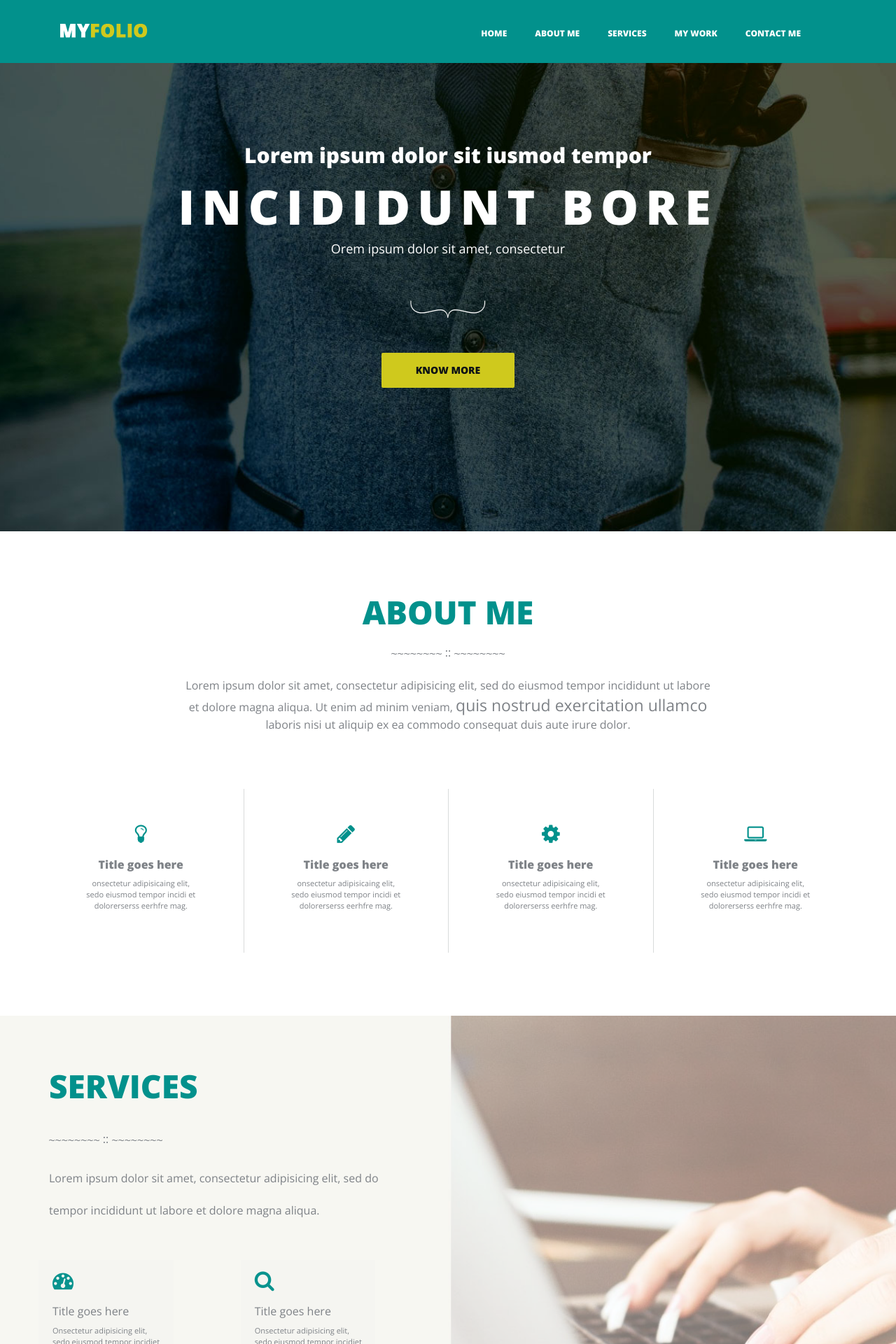
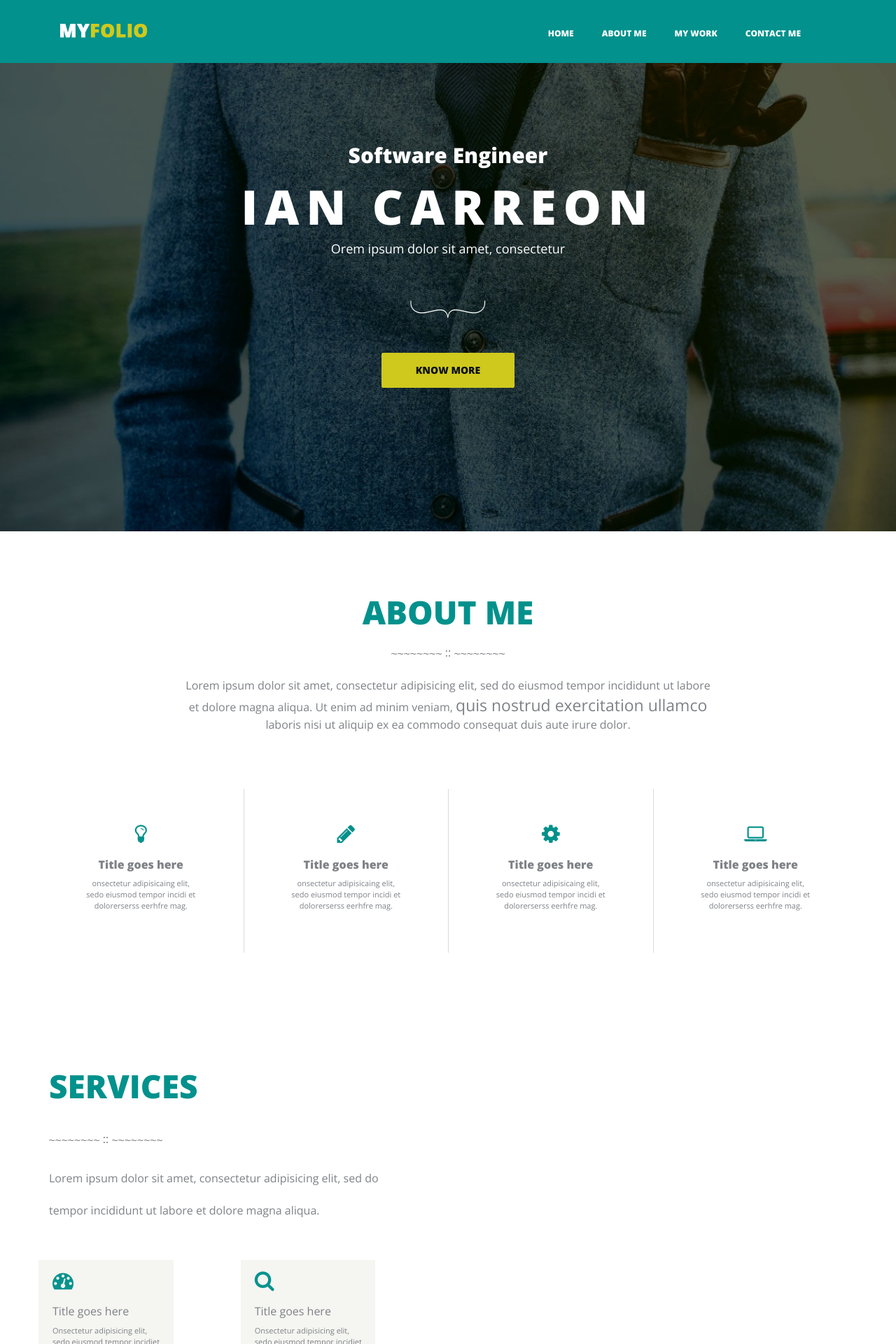
Before and after one commit to iancrrn/folio, a Django app: template myfolio/templates/myfolio/index.html in a window 1280 px wide. Shown: the top 1920 px of the page at 70% size. Run offline with Django 3.2, Linux system fonts and the light colour scheme; the template is opened without the code that fills it, so the values that code supplies are empty; some libraries are stand-ins or nearby versions.

Commit message:
changed h1, h3

```diff
--- a/myfolio/static/css/style.css
+++ b/myfolio/static/css/style.css
@@ -189,7 +189,7 @@ ul.nav{
 .service{
 	margin: 0;
 	padding: 0;
-	background: url(../img/typing-bg.jpg);
+	//background: url(../img/typing-bg.jpg);
 	background-repeat: no-repeat;
 	background-position: center;
 	background-size: cover;
--- a/myfolio/templates/myfolio/index.html
+++ b/myfolio/templates/myfolio/index.html
@@ -43,7 +43,7 @@
 					      <ul class="nav navbar-nav navbar-right">
 					        <li><a href="#sec1">Home</a></li>
 					        <li><a href="#sec2">about me</a></li>
-					        <li><a href="#sec3">services</a></li>
+					        <!-- <li><a href="#sec3">services</a></li> -->
 					        <li><a href="#sec4">my work</a></li>
 					        <li><a href="#sec5">contact me</a></li>
 					      </ul>
@@ -59,9 +59,9 @@
 	<section class="banner text-center" id="sec1">
 		<div class="container">
 			<div class="row">
-				<h3>Lorem ipsum dolor sit iusmod tempor </h3>
+				<h3>Software Engineer</h3>
 
-				<h1>incididunt bore</h1>
+				<h1>IAN CARREON</h1>
 
 				<p>Orem ipsum dolor sit amet, consectetur </p>
 
@@ -311,7 +311,7 @@
 
 	<!-- footer starts here -->
 	<footer class="footer text-center">
-		<p>&copy; mostafizur</p>
+		<p>&copy;2016 IAN CARREON</p>
 	</footer>
 
 	<!-- script tags
```
